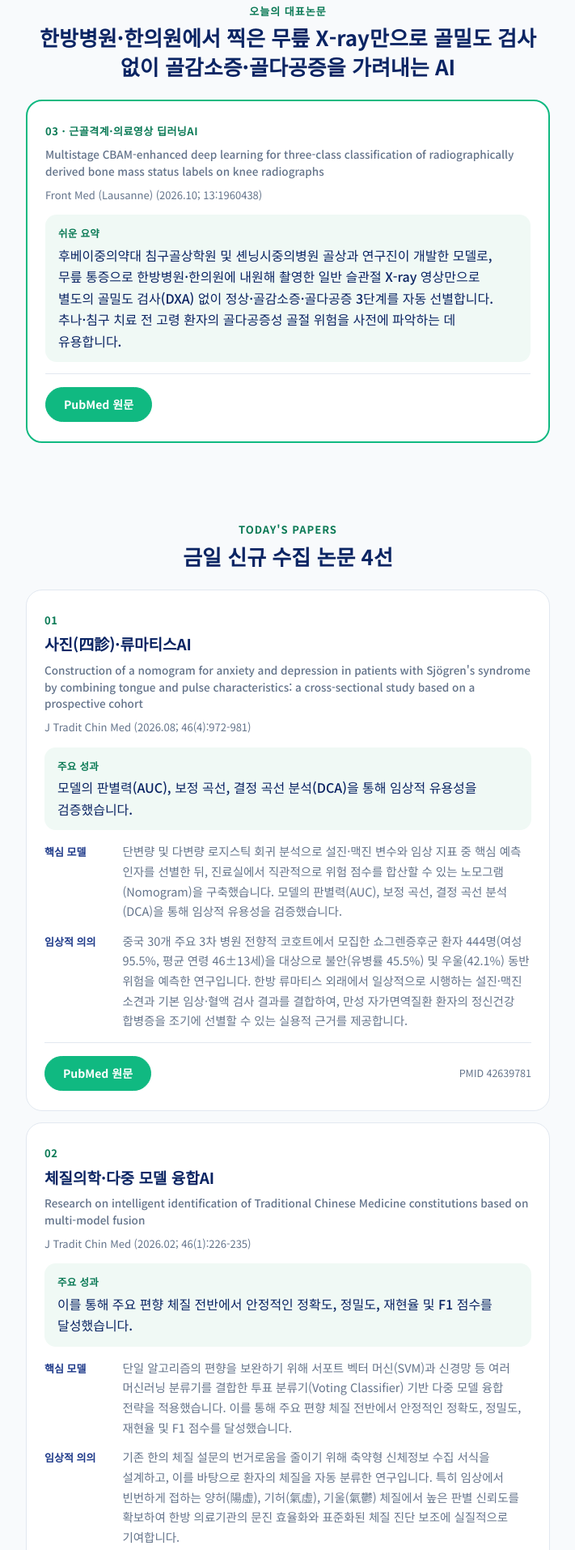
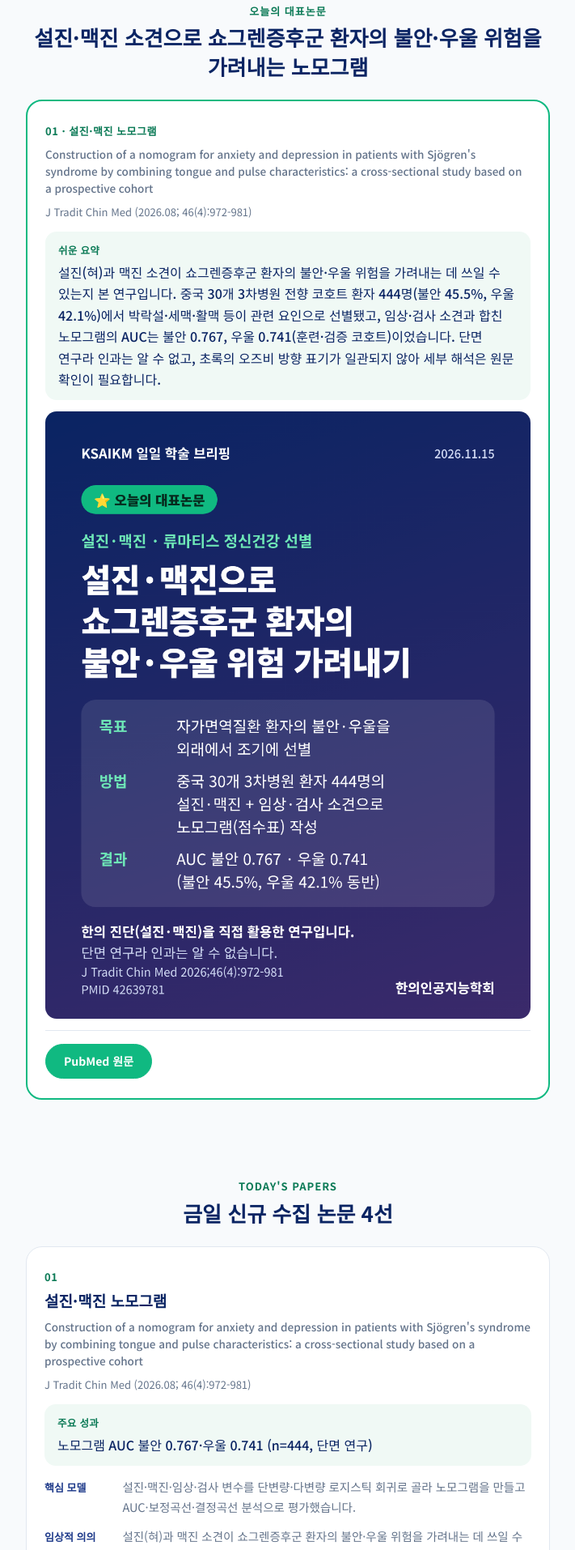
Before and after one commit to ezhani00/ksaikm-briefing, a plain HTML site: page archive/2026-11-15.html in a window 1280 px wide. Shown: the part 428-2342 px from the top of the page at 81% size, without its empty margins (284-995 px from the left). Drawn offline with Linux system fonts and the light colour scheme.

Commit message:
브리핑 archive/2026-11-15.html

```diff
--- a/archive/2026-11-15.html
+++ b/archive/2026-11-15.html
@@ -5,8 +5,8 @@
 <meta name="viewport" content="width=device-width, initial-scale=1, viewport-fit=cover">
 <meta property="og:type" content="article">
 <meta property="og:title" content="KSAIKM 일일 학술 브리핑 · 2026.11.15">
-<meta property="og:description" content="오늘의 대표논문 · 한방병원·한의원에서 찍은 무릎 X-ray만으로 골밀도 검사 없이 골감소증·골다공증을 가려내는 AI (외 3편)">
-
+<meta property="og:description" content="오늘의 대표논문 · 설진·맥진 소견으로 쇼그렌증후군 환자의 불안·우울 위험을 가려내는 노모그램 (외 3편)">
+<meta property="og:image" content="https://ezhani00.github.io/ksaikm-briefing/archive/img/2026-11-15.png">
 <meta name="description" content="한의인공지능학회 KSAIKM 일일 학술 브리핑: 한의학 × 인공지능 최신 임상 연구 동향">
 <title>KSAIKM 일일 학술 브리핑</title>
 <meta name="claude:viewport-fit-sides" content="cover">
@@ -101,14 +101,14 @@ dd { margin: 0; font-size: 14.5px; color: var(--gray); line-height: 1.7; }
 </div></header>
 
 <section class="section"><div class="inner">
-  <div class="head"><div class="eyebrow">오늘의 대표논문</div><h2>한방병원·한의원에서 찍은 무릎 X-ray만으로 골밀도 검사 없이 골감소증·골다공증을 가려내는 AI</h2></div>
+  <div class="head"><div class="eyebrow">오늘의 대표논문</div><h2>설진·맥진 소견으로 쇼그렌증후군 환자의 불안·우울 위험을 가려내는 노모그램</h2></div>
   <article class="card" style="border-color:var(--accent);border-width:2px">
-    <div class="num">03 · 근골격계·의료영상 딥러닝AI</div>
-    <p class="en">Multistage CBAM-enhanced deep learning for three-class classification of radiographically derived bone mass status labels on knee radiographs</p>
-    <p class="src">Front Med (Lausanne) (2026.10; 13:1960438)</p>
-    <div class="result"><span class="label">쉬운 요약</span><p>후베이중의약대 침구골상학원 및 셴닝시중의병원 골상과 연구진이 개발한 모델로, 무릎 통증으로 한방병원·한의원에 내원해 촬영한 일반 슬관절 X-ray 영상만으로 별도의 골밀도 검사(DXA) 없이 정상·골감소증·골다공증 3단계를 자동 선별합니다. 추나·침구 치료 전 고령 환자의 골다공증성 골절 위험을 사전에 파악하는 데 유용합니다.</p></div>
-
-    <div class="links"><a class="btn fill" href="https://pubmed.ncbi.nlm.nih.gov/42959282/" target="_blank" rel="noopener">PubMed 원문</a></div>
+    <div class="num">01 · 설진·맥진 노모그램</div>
+    <p class="en">Construction of a nomogram for anxiety and depression in patients with Sjögren&#x27;s syndrome by combining tongue and pulse characteristics: a cross-sectional study based on a prospective cohort</p>
+    <p class="src">J Tradit Chin Med (2026.08; 46(4):972-981)</p>
+    <div class="result"><span class="label">쉬운 요약</span><p>설진(혀)과 맥진 소견이 쇼그렌증후군 환자의 불안·우울 위험을 가려내는 데 쓰일 수 있는지 본 연구입니다. 중국 30개 3차병원 전향 코호트 환자 444명(불안 45.5%, 우울 42.1%)에서 박락설·세맥·활맥 등이 관련 요인으로 선별됐고, 임상·검사 소견과 합친 노모그램의 AUC는 불안 0.767, 우울 0.741(훈련·검증 코호트)이었습니다. 단면 연구라 인과는 알 수 없고, 초록의 오즈비 방향 표기가 일관되지 않아 세부 해석은 원문 확인이 필요합니다.</p></div>
+    <img src="https://ezhani00.github.io/ksaikm-briefing/archive/img/2026-11-15.png" alt="대표논문 카드" style="width:100%;border-radius:14px">
+    <div class="links"><a class="btn fill" href="https://pubmed.ncbi.nlm.nih.gov/42639781/" target="_blank" rel="noopener">PubMed 원문</a></div>
   </article>
 </div></section>
 
@@ -117,38 +117,38 @@ dd { margin: 0; font-size: 14.5px; color: var(--gray); line-height: 1.7; }
 
   <article class="card">
     <div class="num">01</div>
-    <h3>사진(四診)·류마티스AI</h3>
+    <h3>설진·맥진 노모그램</h3>
     <p class="en">Construction of a nomogram for anxiety and depression in patients with Sjögren&#x27;s syndrome by combining tongue and pulse characteristics: a cross-sectional study based on a prospective cohort</p>
     <p class="src">J Tradit Chin Med (2026.08; 46(4):972-981)</p>
-    <div class="result"><span class="label">주요 성과</span><p>모델의 판별력(AUC), 보정 곡선, 결정 곡선 분석(DCA)을 통해 임상적 유용성을 검증했습니다.</p></div>
-    <dl><div><dt>핵심 모델</dt><dd>단변량 및 다변량 로지스틱 회귀 분석으로 설진·맥진 변수와 임상 지표 중 핵심 예측 인자를 선별한 뒤, 진료실에서 직관적으로 위험 점수를 합산할 수 있는 노모그램(Nomogram)을 구축했습니다. 모델의 판별력(AUC), 보정 곡선, 결정 곡선 분석(DCA)을 통해 임상적 유용성을 검증했습니다.</dd></div><div><dt>임상적 의의</dt><dd>중국 30개 주요 3차 병원 전향적 코호트에서 모집한 쇼그렌증후군 환자 444명(여성 95.5%, 평균 연령 46±13세)을 대상으로 불안(유병률 45.5%) 및 우울(42.1%) 동반 위험을 예측한 연구입니다. 한방 류마티스 외래에서 일상적으로 시행하는 설진·맥진 소견과 기본 임상·혈액 검사 결과를 결합하여, 만성 자가면역질환 환자의 정신건강 합병증을 조기에 선별할 수 있는 실용적 근거를 제공합니다.</dd></div></dl>
+    <div class="result"><span class="label">주요 성과</span><p>노모그램 AUC 불안 0.767·우울 0.741 (n=444, 단면 연구)</p></div>
+    <dl><div><dt>핵심 모델</dt><dd>설진·맥진·임상·검사 변수를 단변량·다변량 로지스틱 회귀로 골라 노모그램을 만들고 AUC·보정곡선·결정곡선 분석으로 평가했습니다.</dd></div><div><dt>임상적 의의</dt><dd>설진(혀)과 맥진 소견이 쇼그렌증후군 환자의 불안·우울 위험을 가려내는 데 쓰일 수 있는지 본 연구입니다. 중국 30개 3차병원 전향 코호트 환자 444명(불안 45.5%, 우울 42.1%)에서 박락설·세맥·활맥 등이 관련 요인으로 선별됐고, 임상·검사 소견과 합친 노모그램의 AUC는 불안 0.767, 우울 0.741(훈련·검증 코호트)이었습니다. 단면 연구라 인과는 알 수 없고, 초록의 오즈비 방향 표기가 일관되지 않아 세부 해석은 원문 확인이 필요합니다.</dd></div></dl>
     <div class="links"><a class="btn fill" href="https://pubmed.ncbi.nlm.nih.gov/42639781/" target="_blank" rel="noopener">PubMed 원문</a><span class="pmid">PMID 42639781</span></div>
   </article>
   <article class="card">
     <div class="num">02</div>
-    <h3>체질의학·다중 모델 융합AI</h3>
+    <h3>체질 판별 AI</h3>
     <p class="en">Research on intelligent identification of Traditional Chinese Medicine constitutions based on multi-model fusion</p>
     <p class="src">J Tradit Chin Med (2026.02; 46(1):226-235)</p>
-    <div class="result"><span class="label">주요 성과</span><p>이를 통해 주요 편향 체질 전반에서 안정적인 정확도, 정밀도, 재현율 및 F1 점수를 달성했습니다.</p></div>
-    <dl><div><dt>핵심 모델</dt><dd>단일 알고리즘의 편향을 보완하기 위해 서포트 벡터 머신(SVM)과 신경망 등 여러 머신러닝 분류기를 결합한 투표 분류기(Voting Classifier) 기반 다중 모델 융합 전략을 적용했습니다. 이를 통해 주요 편향 체질 전반에서 안정적인 정확도, 정밀도, 재현율 및 F1 점수를 달성했습니다.</dd></div><div><dt>임상적 의의</dt><dd>기존 한의 체질 설문의 번거로움을 줄이기 위해 축약형 신체정보 수집 서식을 설계하고, 이를 바탕으로 환자의 체질을 자동 분류한 연구입니다. 특히 임상에서 빈번하게 접하는 양허(陽虛), 기허(氣虛), 기울(氣鬱) 체질에서 높은 판별 신뢰도를 확보하여 한방 의료기관의 문진 효율화와 표준화된 체질 진단 보조에 실질적으로 기여합니다.</dd></div></dl>
+    <div class="result"><span class="label">주요 성과</span><p>다중 모델 소프트 보팅으로 대부분 체질에서 안정적 성능 (구체 수치는 초록에 없음)</p></div>
+    <dl><div><dt>핵심 모델</dt><dd>SVM·나이브베이즈·결정나무·랜덤포레스트·로지스틱·MLP·KNN·그래디언트 부스팅·적응형 앙상블·RNN 10종을 소프트 보팅으로 결합해 최적 조합을 골랐습니다.</dd></div><div><dt>임상적 의의</dt><dd>긴 한의 체질 설문을 줄인 간이 신체정보 서식으로 체질을 자동 분류해 보려는 연구입니다. SVM·랜덤포레스트·신경망 등 머신러닝 10가지를 소프트 보팅으로 묶었고, 대부분의 체질에서 정확도·정밀도·재현율·F1이 안정적이었지만 한 체질은 성능이 낮아 개선이 필요하다고 저자들이 밝혔습니다. 대상자 수와 구체 수치는 초록에 없고, 메일이 적은 양허·기허·기울 체질명은 초록에서 일부 용어가 빠져 있어 원문 확인이 필요합니다.</dd></div></dl>
     <div class="links"><a class="btn fill" href="https://pubmed.ncbi.nlm.nih.gov/41736439/" target="_blank" rel="noopener">PubMed 원문</a><span class="pmid">PMID 41736439</span></div>
   </article>
   <article class="card">
     <div class="num">03</div>
-    <h3>근골격계·의료영상 딥러닝AI</h3>
+    <h3>슬관절 X-ray 딥러닝</h3>
     <p class="en">Multistage CBAM-enhanced deep learning for three-class classification of radiographically derived bone mass status labels on knee radiographs</p>
-    <p class="src">Front Med (Lausanne) (2026.10; 13:1960438)</p>
-    <div class="result"><span class="label">주요 성과</span><p>독립 테스트셋에서 <mark>90.77%</mark>(177/195)의 정확도를 기록해 기존 VGG19·ResNet50·EfficientNet-B0·DenseNet121 모델을 모두 앞섰습니다.</p></div>
-    <dl><div><dt>핵심 모델</dt><dd>영상 내 미세한 골소주 및 피질골 변화에 집중할 수 있도록 다단계 합성곱 블록 어텐션 모듈(Multistage CBAM)을 탑재한 딥러닝 모델을 구축하고, Grad-CAM으로 AI가 판독한 핵심 해부학적 부위를 시각화했습니다. 독립 테스트셋에서 90.77%(177/195)의 정확도를 기록해 기존 VGG19·ResNet50·EfficientNet-B0·DenseNet121 모델을 모두 앞섰습니다.</dd></div><div><dt>임상적 의의</dt><dd>후베이중의약대 침구골상학원 및 셴닝시중의병원 골상과 연구진이 개발한 모델로, 무릎 통증으로 한방병원·한의원에 내원해 촬영한 일반 슬관절 X-ray 영상만으로 별도의 골밀도 검사(DXA) 없이 정상·골감소증·골다공증 3단계를 자동 선별합니다. 추나·침구 치료 전 고령 환자의 골다공증성 골절 위험을 사전에 파악하는 데 유용합니다.</dd></div></dl>
+    <p class="src">Front Med (Lausanne) (2026.10; 13:1960438)</p><p class="src" style="color:var(--accent-ink);font-weight:700">참고 · 한의 직접 연구 아님 (한방병원 환자 대상 아님)</p>
+    <div class="result"><span class="label">주요 성과</span><p>정확도 <mark>90.77%</mark>(177/195), 단일 분할·DXA 미검증 라벨</p></div>
+    <dl><div><dt>핵심 모델</dt><dd>VGG19 기반 신경망에 다단계 CBAM(주의집중 모듈)을 넣고 Grad-CAM으로 근거 부위(대퇴골 원위부·경골 근위부)를 시각화했습니다.</dd></div><div><dt>임상적 의의</dt><dd>한의 임상과 직접 관련된 연구는 아닙니다. 캐글에 공개된 무릎 X-ray 1,947장(정상 780, 골감소 374, 골다공 793)으로 &#x27;영상 소견 기준 라벨&#x27;을 3가지로 나누는 딥러닝입니다. 독립 테스트에서 정확도 90.77%(177/195)로 VGG19·ResNet50 등보다 앞섰습니다. 라벨이 DXA(골밀도 검사)로 확인된 것이 아니고 한 번의 분할·시드 결과이며, 한방병원·한의원 환자를 대상으로 한 연구도 아닙니다(저자 소속만 중의대·중의병원).</dd></div></dl>
     <div class="links"><a class="btn fill" href="https://pubmed.ncbi.nlm.nih.gov/42959282/" target="_blank" rel="noopener">PubMed 원문</a><span class="pmid">PMID 42959282</span></div>
   </article>
   <article class="card">
     <div class="num">04</div>
-    <h3>심혈관·해석 가능한 AI</h3>
+    <h3>관상동맥질환 위험 예측</h3>
     <p class="en">Interpretable machine learning for coronary heart disease risk stratification in patients with carotid atherosclerosis: A retrospective cross-sectional study</p>
-    <p class="src">Medicine (Baltimore) (2026.01; 105(3):e47203)</p>
-    <div class="result"><span class="label">주요 성과</span><p>10겹 교차 검증을 통해 다양한 머신러닝 모델을 비교한 결과, 로지스틱 회귀(LR) 기반 모델이 테스트셋 <mark>AUC 0.838</mark>로 가장 균형 잡힌 민감도와 특이도를 보였습니다.</p></div>
-    <dl><div><dt>핵심 모델</dt><dd>10겹 교차 검증을 통해 다양한 머신러닝 모델을 비교한 결과, 로지스틱 회귀(LR) 기반 모델이 테스트셋 AUC 0.838로 가장 균형 잡힌 민감도와 특이도를 보였습니다. SHAP(SHapley Additive exPlanations) 해석 기법을 통해 경동맥 경화반, TIA, 연령, 당뇨, 고지혈증이 위험 예측의 핵심 기여 인자임을 투명하게 제시했습니다.</dd></div><div><dt>임상적 의의</dt><dd>허난중의약대 제1부속병원 국가중의심혈관진료센터에서 경동맥 죽상경화증 환자의 관상동맥질환(CHD) 동반 위험을 정밀 층화한 후향적 임상 연구입니다. 한방 심혈관 진료실에서 경동맥 경화반(Plaque)이나 일과성허혈발작(TIA) 병력이 있는 고령·대사질환 환자를 대상으로 심장 합병증 조기 스크리닝 및 한양방 협진 의뢰 기준을 세우는 데 활용 가치가 높습니다.</dd></div></dl>
+    <p class="src">Medicine (Baltimore) (2026.01; 105(3):e47203)</p><p class="src" style="color:var(--accent-ink);font-weight:700">참고 · 한의 직접 연구 아님</p>
+    <div class="result"><span class="label">주요 성과</span><p>로지스틱 회귀 테스트 <mark>AUC 0.838</mark> (n=442, 단일 병원 후향)</p></div>
+    <dl><div><dt>핵심 모델</dt><dd>로지스틱 회귀로 변수 5개를 고르고 머신러닝 7종을 10겹 교차검증으로 비교했으며 SHAP·보정곡선·결정곡선 분석으로 해석했습니다.</dd></div><div><dt>임상적 의의</dt><dd>경동맥 죽상경화증 환자 442명(중국 한 3차병원 후향 연구)에서 관상동맥질환 동반 위험을 가려내는 모델입니다. 나이·당뇨·고지혈증·TIA·경동맥 플라크 5가지로 만든 로지스틱 회귀가 테스트 AUC 0.838로 가장 좋았고, SHAP에서는 플라크와 TIA의 영향이 컸습니다. 한의 치료를 다룬 연구는 아니며 저자 소속이 중의약대 부속병원 심혈관센터입니다. 단일 병원 후향 연구라 외부 검증이 필요합니다.</dd></div></dl>
     <div class="links"><a class="btn fill" href="https://pubmed.ncbi.nlm.nih.gov/41560093/" target="_blank" rel="noopener">PubMed 원문</a><span class="pmid">PMID 41560093</span></div>
   </article>
 </div></main>
```
